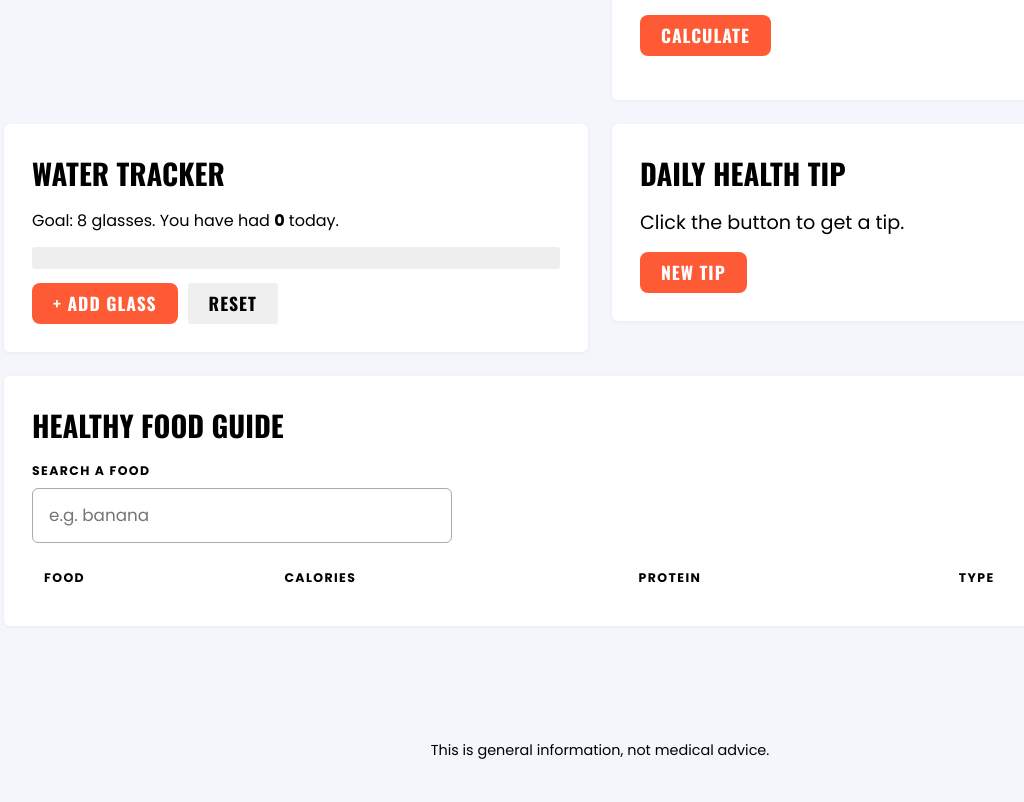
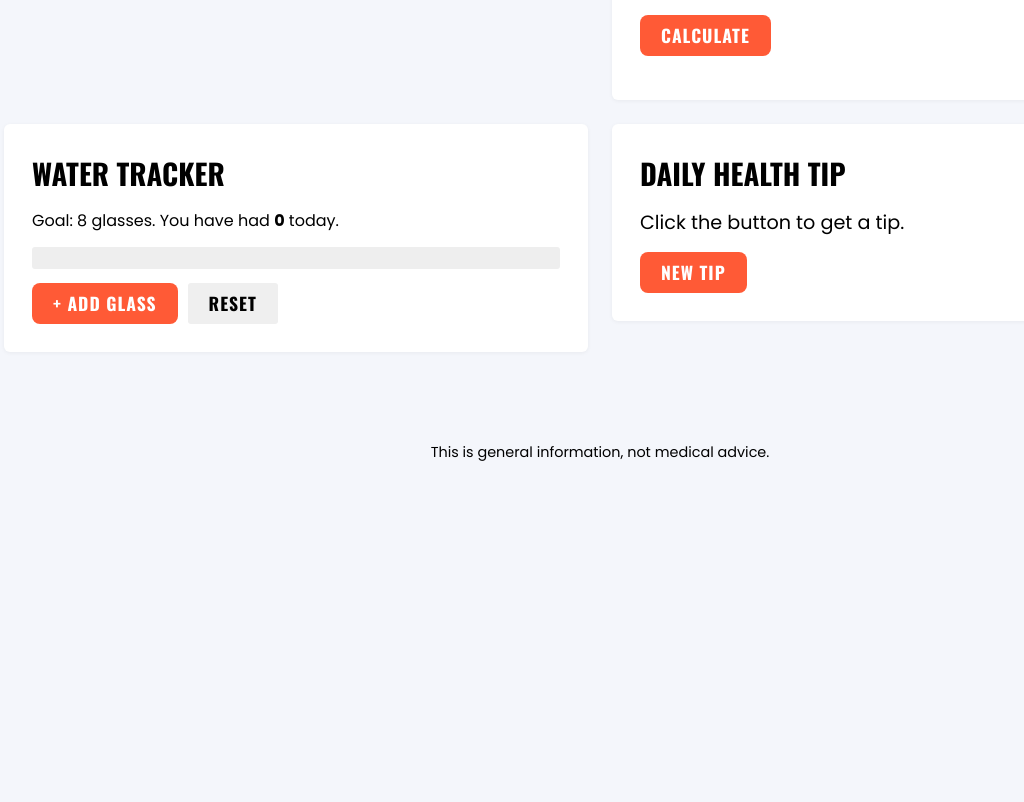
Before and after one commit to ChristinaPeterKessy/My-fitness-floors, a plain HTML site: page learn.html in a window 1280 px wide. Shown: the part 1973-2775 px from the top of the page, without its empty margins (40-1064 px from the left). After the commit the page ends 2477 px from the top, so only its background shows below. Drawn offline with nearby package versions, Linux system fonts and the light colour scheme.

Commit message:
Removed Healthy food guide section
Removed the Healthy food guide section from the HTML.

```diff
--- a/learn.html
+++ b/learn.html
@@ -174,20 +174,8 @@
         </div>
       </div>
 
-      <!-- Food guide -->
-      <div class="card" style="margin-top:24px">
-        <h3 class="tool-title">Healthy food guide</h3>
-        <div class="field" style="max-width:420px;margin-bottom:16px">
-          <label for="foodSearch">Search a food</label>
-          <input type="search" id="foodSearch" placeholder="e.g. banana">
-        </div>
-        <div class="table-wrap">
-          <table>
-            <thead><tr><th>Food</th><th>Calories</th><th>Protein</th><th>Type</th></tr></thead>
-            <tbody id="foodBody"></tbody>
-          </table>
-        </div>
-      </div>
+
+
     </section>
 
   </main>
```
